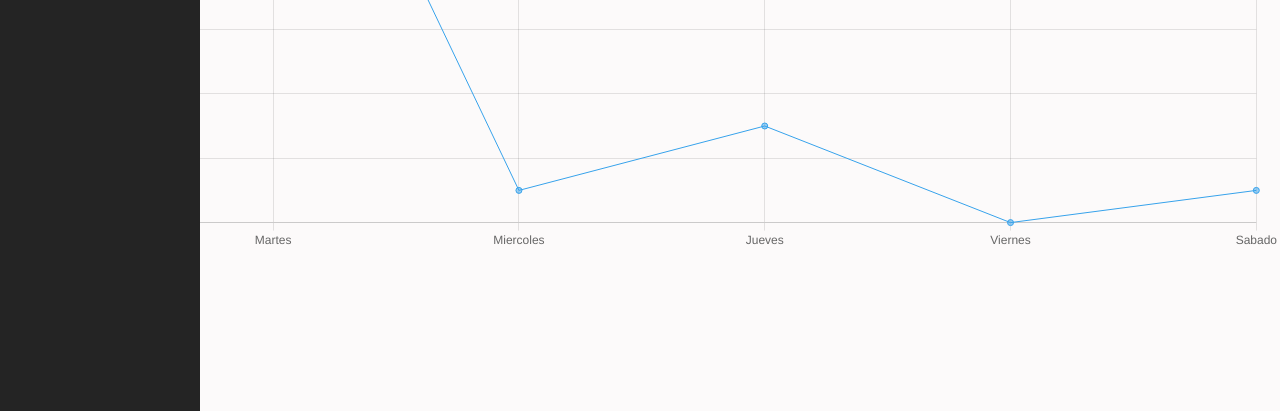
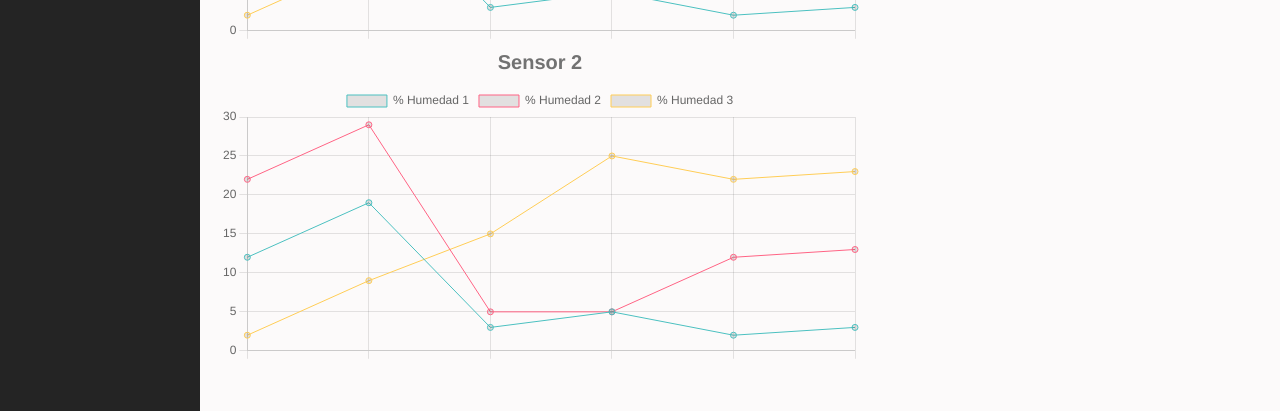
Before and after one commit to gonzalesomar/Dashboard_WebApp, a website: page stats.html in a window 1280 px wide. Shown: the part 389-800 px from the top of the page. Drawn offline with nearby package versions, Linux system fonts and the light colour scheme.

Commit message:
Modificacion del Help y Stats

```diff
--- a/assets/css/style.css
+++ b/assets/css/style.css
@@ -107,7 +107,6 @@ body{
     border-radius: 50%;
     top: 3px;
 }
-
 
 
 /* Tittle */
--- a/stats.html
+++ b/stats.html
@@ -36,32 +36,84 @@
                 </a>
             </nav>
         </section> <!-- Navigation End-->
-
+        <section class = "main">
+            <h1> Estadisticas </h1>
+            <p> En esta sección se muestran las estadísticas de los sensores. </p>
             <canvas id="myChart"></canvas>
+            <canvas id="myChart2"></canvas>
+        </section>
     </div>
 </body>
 
 <script>
-    var ctx = document.getElementById('myChart');
-
-    // Grafica de humedad
+function createChart(canvasId, datasets, xLabels, chartTitle) {
+    var ctx = document.getElementById(canvasId);
     new Chart(ctx, {
         type: 'line',
         data: {
-        labels: ['Lunes', 'Martes', 'Miercoles', 'Jueves', 'Viernes', 'Sabado'],
-        datasets: [{
-        label: '% Humedad',
-        data: [12, 19, 3, 5, 2, 3],
-        borderWidth: 1
-        }]
+            labels: xLabels,
+            datasets: datasets
         },
         options: {
-        centerText: {
+            plugins: {
+                title: {
                     display: true,
-        text: "80%"
+                    text: chartTitle, // Your chart title
+                    font: {
+                        size: 20,
+                    },
+                    color: '#727272',
+                },
+                tooltip: {
+                    enabled: true,
+                    backgroundColor: 'rgba(0,0,0,0.7)', // Background color for the tooltip
+                    titleColor: '#fff', // Font color for the tooltip title
+                    bodyColor: '#fff', // Font color for the tooltip body
+                    footerColor: '#fff', // Font color for the tooltip footer
+                    borderColor: '#fff', // Border color for the tooltip
+                    borderWidth: 1, // Border width for the tooltip
+                },
+
+            },
+            scales: {
+                x: {
+                    ticks: {
+                        display: false, // This hides the x-axis label
+                    },
+                    grid: {
+                        borderDash: [5, 5] // This makes the x-axis grid lines dashed
+                    }
+                },
+                y: {
+                    grid: {
+                        borderDash: [5, 5] // This makes the y-axis grid lines dashed
                     }
                 }
+            },
+        }
     });
+}
+
+var datasets = [{
+    label: '% Humedad 1',
+    data: [12, 19, 3, 5, 2, 3],
+    borderColor: 'rgba(75,192,192,1)',
+    borderWidth: 1
+}, {
+    label: '% Humedad 2',
+    data: [22, 29, 5, 5, 12, 13],
+    borderColor: 'rgba(255,99,132,1)',
+    borderWidth: 1
+}, {
+    label: '% Humedad 3',
+    data: [2, 9, 15, 25, 22, 23],
+    borderColor: 'rgba(255,205,86,1)',
+    borderWidth: 1
+}];
+var xLabels = ['Lunes', 'Martes', 'Miercoles', 'Jueves', 'Viernes', 'Sabado'];
+
+createChart('myChart', datasets, xLabels, 'Sensor 1');
+createChart('myChart2', datasets, xLabels, 'Sensor 2');
 </script>
 
 </html>
```
Also changed, not shown: help.html (+8 -0 lines). Lines whose indentation alone changed are shown as unchanged.
